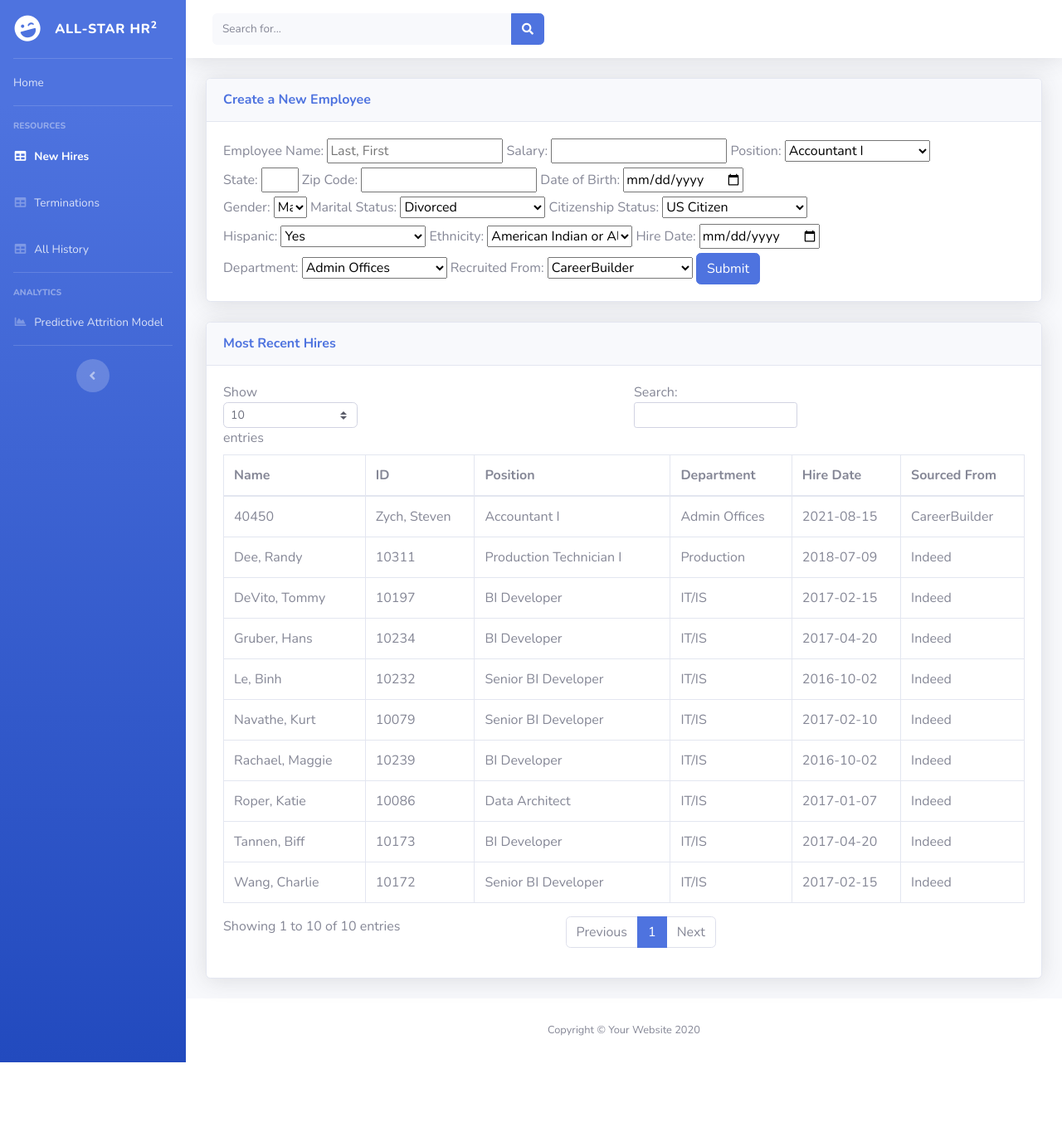
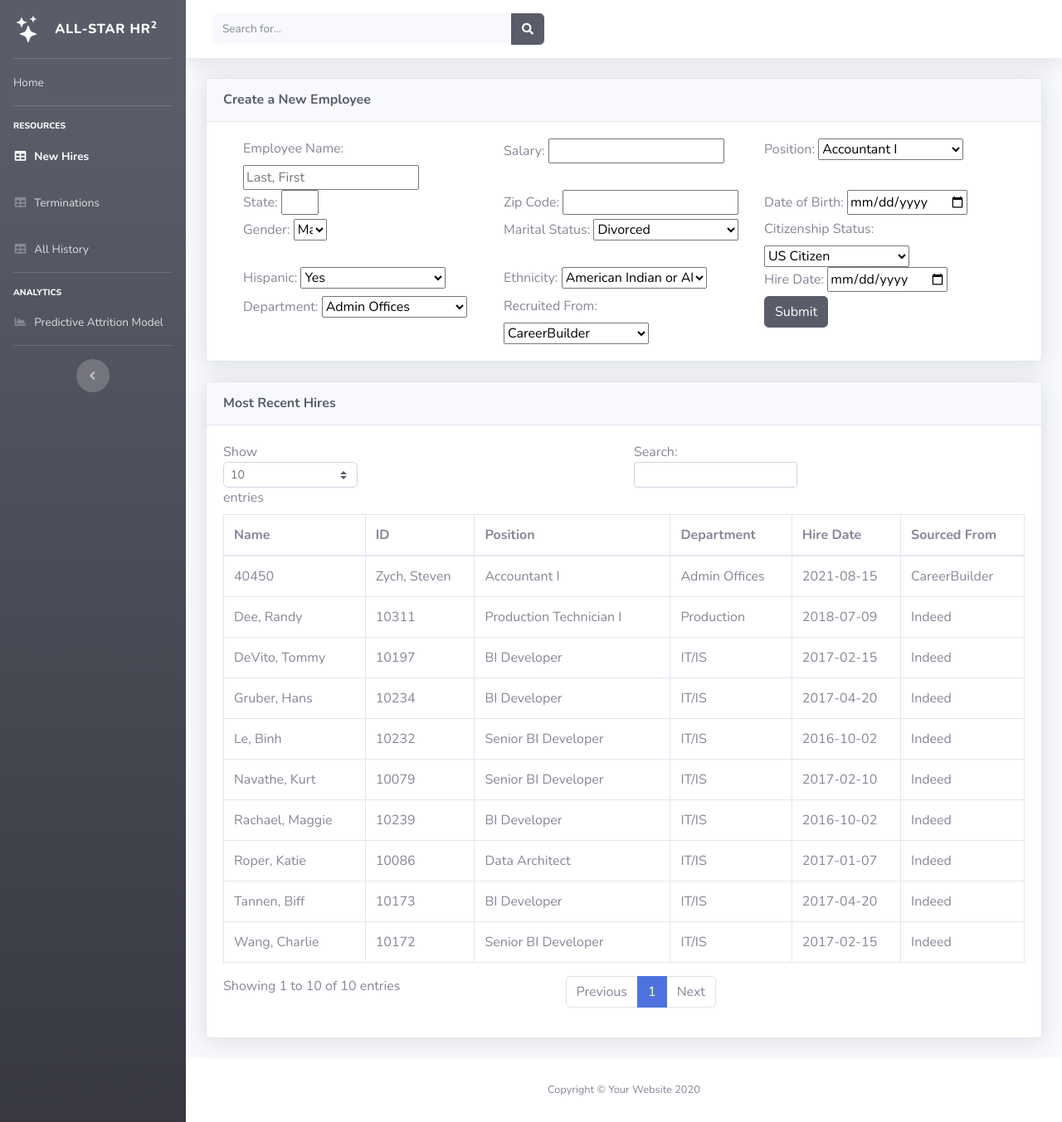
Before and after one commit to SteveZych/Final-Project, a Flask app: page /newHires in a window 1280 px wide. Shown: the whole page at 83% size. Before the commit the page ends 1281 px from the top, so only its background shows below. Run offline with Flask 2, Linux system fonts and the light colour scheme; data comes from the database, SQL or seed files in the repository; some libraries are stand-ins or nearby versions.

Commit message:
fixed color scheme on newhires and adjusted form spacing

```diff
--- a/templates/index.html
+++ b/templates/index.html
@@ -44,7 +44,7 @@
             <hr class="sidebar-divider my-0">
 
             <!-- Nav Item - Dashboard -->
-            <li class="nav-item active text-gray-700">
+            <li class="nav-item active text-gray-100">
                 <a class="nav-link" href="/">
                     <span>Home</span></a>
             </li>
--- a/templates/newHires.html
+++ b/templates/newHires.html
@@ -28,12 +28,14 @@
     <div id="wrapper">
 
         <!-- Sidebar -->
-        <ul class="navbar-nav bg-gradient-primary sidebar sidebar-dark accordion" id="accordionSidebar">
+        <ul class="navbar-nav bg-gradient-dark sidebar sidebar-dark accordion" id="accordionSidebar">
 
             <!-- Sidebar - Brand -->
             <a class="sidebar-brand d-flex align-items-center justify-content-center" href="/">
-                <div class="sidebar-brand-icon rotate-n-15">
-                    <i class="fas fa-laugh-wink"></i>
+                <div class="sidebar-brand-icon">
+                    <svg xmlns="http://www.w3.org/2000/svg" width="32" height="32" fill="currentColor" class="bi bi-stars" viewBox="0 0 16 16">
+                        <path d="M7.657 6.247c.11-.33.576-.33.686 0l.645 1.937a2.89 2.89 0 0 0 1.829 1.828l1.936.645c.33.11.33.576 0 .686l-1.937.645a2.89 2.89 0 0 0-1.828 1.829l-.645 1.936a.361.361 0 0 1-.686 0l-.645-1.937a2.89 2.89 0 0 0-1.828-1.828l-1.937-.645a.361.361 0 0 1 0-.686l1.937-.645a2.89 2.89 0 0 0 1.828-1.828l.645-1.937zM3.794 1.148a.217.217 0 0 1 .412 0l.387 1.162c.173.518.579.924 1.097 1.097l1.162.387a.217.217 0 0 1 0 .412l-1.162.387A1.734 1.734 0 0 0 4.593 5.69l-.387 1.162a.217.217 0 0 1-.412 0L3.407 5.69A1.734 1.734 0 0 0 2.31 4.593l-1.162-.387a.217.217 0 0 1 0-.412l1.162-.387A1.734 1.734 0 0 0 3.407 2.31l.387-1.162zM10.863.099a.145.145 0 0 1 .274 0l.258.774c.115.346.386.617.732.732l.774.258a.145.145 0 0 1 0 .274l-.774.258a1.156 1.156 0 0 0-.732.732l-.258.774a.145.145 0 0 1-.274 0l-.258-.774a1.156 1.156 0 0 0-.732-.732L9.1 2.137a.145.145 0 0 1 0-.274l.774-.258c.346-.115.617-.386.732-.732L10.863.1z"/>
+                      </svg>
                 </div>
                 <div class="sidebar-brand-text mx-3">All-star HR<sup>2</sup></div>
             </a>
@@ -42,7 +44,7 @@
             <hr class="sidebar-divider my-0">
 
             <!-- Nav Item - Dashboard -->
-            <li class="nav-item">
+            <li class="nav-item text-gray-100">
                 <a class="nav-link" href="/">
                     <span>Home</span></a>
             </li>
@@ -51,7 +53,7 @@
             <hr class="sidebar-divider">
 
             <!-- Heading -->
-            <div class="sidebar-heading">
+            <div class="sidebar-heading text-gray-100"">
                 Resources
             </div>
 
@@ -77,7 +79,7 @@
             <hr class="sidebar-divider">
 
             <!-- Heading -->
-            <div class="sidebar-heading">
+            <div class="sidebar-heading text-gray-100"">
                 Analytics
             </div>
 
@@ -120,7 +122,7 @@
                             <input type="text" class="form-control bg-light border-0 small" placeholder="Search for..."
                                 aria-label="Search" aria-describedby="basic-addon2">
                             <div class="input-group-append">
-                                <button class="btn btn-primary" type="button">
+                                <button class="btn btn-dark" type="button">
                                     <i class="fas fa-search fa-sm"></i>
                                 </button>
                             </div>
@@ -141,41 +143,54 @@
                                 <!-- Card Header - Dropdown -->
                                 <div
                                     class="card-header py-3 d-flex flex-row align-items-center justify-content-between">
-                                    <h6 class="m-0 font-weight-bold text-primary">Create a New Employee</h6>
+                                    <h6 class="m-0 font-weight-bold text-dark">Create a New Employee</h6>
                                 </div>
                                 <!-- Form Body -->
                                 <div class="card-body">
-                                    <div class="">
+                                    <div class="container-fluid">
                                         <form action="/newHires" method="post">
-
+                                            <div class='row'>
+                                                <div class='col-lg-4'>
                                                     <label for="employeeID">Employee Name:</label>
                                                     <input type="text" id="employeeName" name="employeeName" placeholder="Last, First">
-
+                                                </div>
+                                                <div class='col-lg-4'>
                                                     <label for="employeeSalary">Salary:</label>
                                                     <input type="number" id="employeeSalary" name="employeeSalary" size="6">
-
+                                                </div>
+                                                <div class='col-lg-4'>
                                                     <label for="position">Position:</label>
                                                     <select id="position" class="form-select" aria-label="Default select example" name="position" style="width:175px">
                                                         {% for position in positions %}
                                                         <option value="{{position.position}}">{{position.position}}</option>
                                                         {% endfor %}
                                                     </select>
-                                                <br>
+                                                </div>
+
+                                            </div>
+                                            <div class='row'>
+                                                <div class='col-lg-4'>
                                                     <label for="state">State:</label>
                                                     <input type="text" id="state" name="state" size="2">
-
+                                                </div>
+                                                <div class='col-lg-4'>
                                                     <label for="zipCode">Zip Code:</label>
                                                     <input type="number" id="zipCode" name="zipCode">
-
+                                                </div>
+                                                <div class='col-lg-4'>
                                                     <label for="dob">Date of Birth:</label>
                                                     <input type="date" id="dob" name="dob">
-                                                <br>
+                                                </div>
+                                            </div>
+                                            <div class='row'>
+                                                <div class='col-lg-4'>
                                                     <label for="gender">Gender:</label>
                                                     <select id="gender" class="form-select" aria-label="Default select example" name="gender" style="width:40px">
                                                         <option value="M">Male</option>
                                                         <option value="F">Female</option>
                                                     </select>
-
+                                                </div>
+                                                <div class='col-lg-4'>
                                                     <label for="maritalStatus">Marital Status:</label>
                                                     <select id="maritalStatus" class="form-select" aria-label="Default select example" name="maritalStatus" style="width:175px">
                                                         <option value="Divorced">Divorced</option>
@@ -184,20 +199,25 @@
                                                         <option value="Single">Single</option>
                                                         <option value="Widowed">Widowed</option>
                                                     </select>
-
+                                                </div>
+                                                <div class='col-lg-4'>
                                                     <label for="citizenshipStatus">Citizenship Status:</label>
                                                     <select id="citizenshipStatus" class="form-select" aria-label="Default select example" name="citizenshipStatus" style="width:175px">
                                                         <option value="US Citizen">US Citizen</option>
                                                         <option value="Non-Citizen">Non-Citizen</option>
                                                         <option value="Eligible NonCitizen">Eligible NonCitizen</option>
                                                     </select>
-                                                <br>
+                                                </div>
+                                            </div>
+                                            <div class='row'>
+                                                <div class='col-lg-4'>
                                                     <label for="hispanic">Hispanic:</label>
                                                     <select id="hispanic" class="form-select" aria-label="Default select example" name="hispanic" style="width:175px">
                                                         <option value="Yes">Yes</option>
                                                         <option value="No">No</option>
                                                     </select>
-
+                                                </div>
+                                                <div class='col-lg-4'>
                                                     <label for="ethnicity">Ethnicity:</label>
                                                     <select id="ethnicity" class="form-select" aria-label="Default select example" name="ethnicity" style="width:175px">
                                                         <option value="American Indian or Alaska Native">American Indian or Alaska Native</option>
@@ -207,11 +227,14 @@
                                                         <option value="Two or more races">Two or more races</option>
                                                         <option value="White">White</option>
                                                     </select>
-
+                                                </div>
+                                                <div class='col-lg-4'>
                                                     <label for="hireDate">Hire Date:</label>
                                                     <input type="date" id="hireDate" name="hireDate">
-                                                <br>
-
+                                                </div>
+                                            </div>
+                                            <div class='row'>
+                                                <div class='col-lg-4'>
                                                     <label for="department">Department:</label>
                                                     <select id="department" class="form-select" aria-label="Default select example" name="department" style="width:175px">
                                                         <option value="Admin Offices">Admin Offices</option>
@@ -221,7 +244,8 @@
                                                         <option value="Sales">Sales</option>
                                                         <option value="Software Engineering">Software Engineering</option>
                                                     </select>
-
+                                                </div>
+                                                <div class='col-lg-4'>
                                                     <label for="recruited">Recruited From:</label>
                                                     <select id="recruited" class="form-select" aria-label="Default select example" name="recruited" style="width:175px">
                                                         <option value="CareerBuilder">CareerBuilder</option>
@@ -234,8 +258,11 @@
                                                         <option value="Other">Other</option>
                                                         <option value="Website">Website</option>
                                                     </select>
-
-                                              <button type="submit" class="btn btn-primary">Submit</button>
+                                                </div>
+                                                <div class='col-lg-4'>
+                                                    <button type="submit" class="btn btn-dark">Submit</button>
+                                                </div>
+                                            </div>
                                         </form>
                                     </div>
                                 </div>
@@ -246,7 +273,7 @@
                     <!-- DataTales Example -->
                     <div class="card shadow mb-4">
                         <div class="card-header py-3">
-                            <h6 class="m-0 font-weight-bold text-primary">Most Recent Hires</h6>
+                            <h6 class="m-0 font-weight-bold text-dark">Most Recent Hires</h6>
                         </div>
                         <div class="card-body">
                             <div class="table-responsive">
```
Lines whose indentation alone changed are shown as unchanged.
